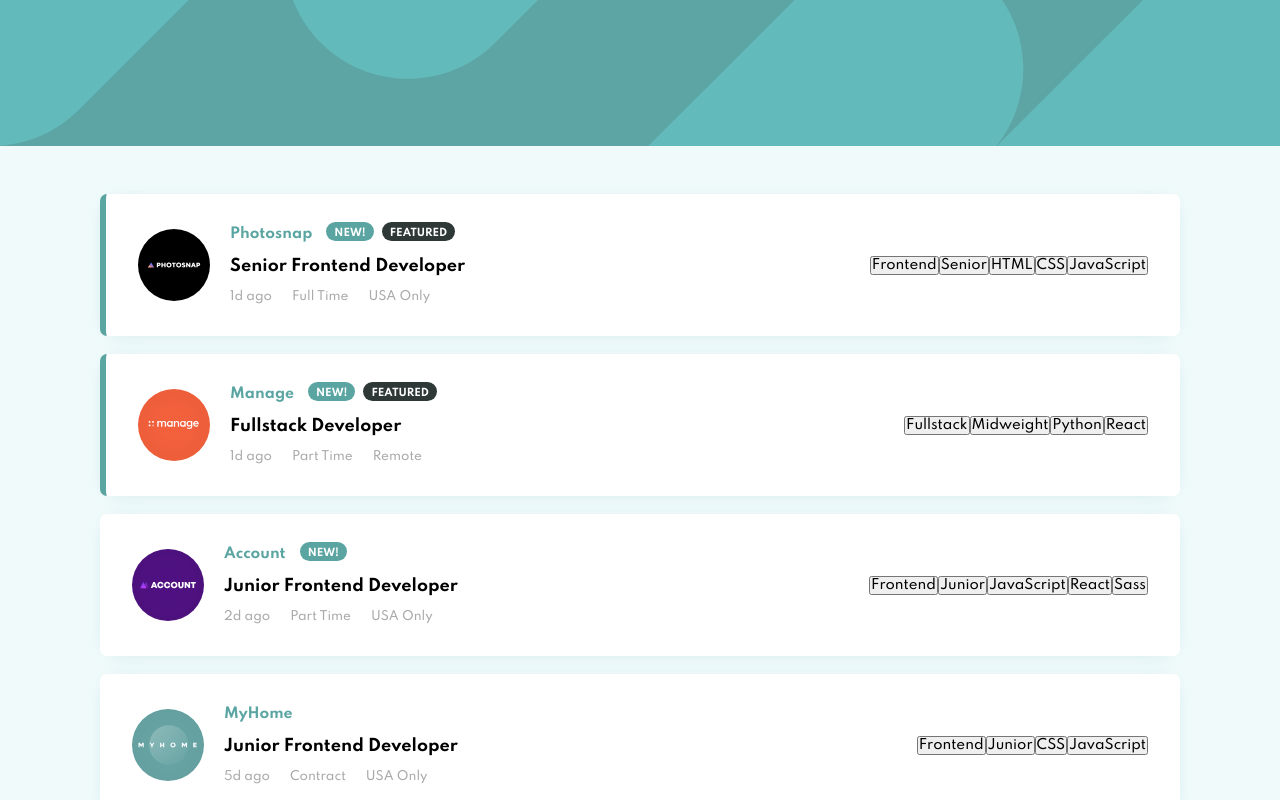
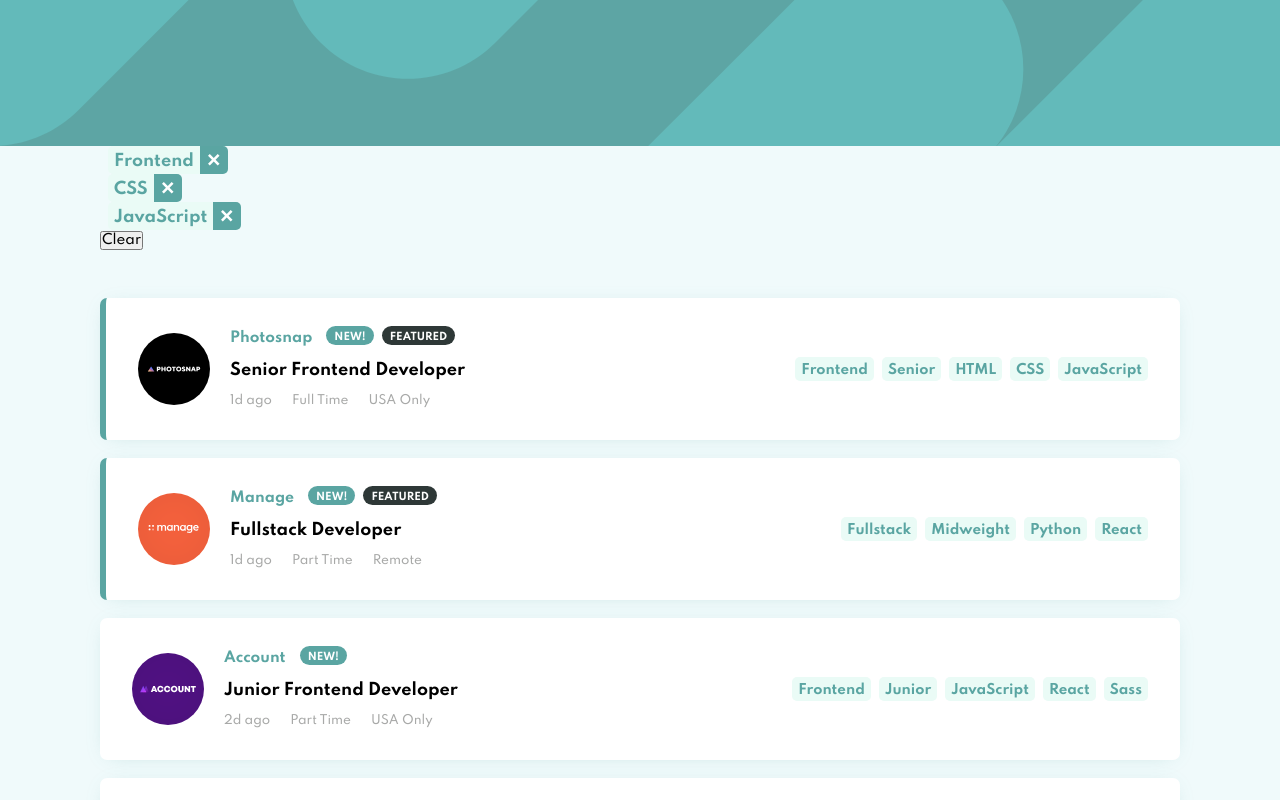
Before and after one commit to feeeyli/job-listings, a React (Create React App) app: page / in a window 1280 px wide. Shown: the top 800 px of the page. Built offline with nearby package versions, Linux system fonts and the light colour scheme.

Commit message:
:construction: create the FilterList component without style

```diff
--- a/src/App.js
+++ b/src/App.js
@@ -1,13 +1,16 @@
-import React from "react";
+import React, { useState } from "react";
 
 import jobs from "./data";
+import FilterList from "./infra/layout/FilterList";
 import JobsList from "./infra/layout/JobsList";
 
 const App = () => {
 	const jobsList = jobs;
+	const [filterList] = useState(["Frontend", "CSS", "JavaScript"]);
 
 	return (
 		<>
+			<FilterList filterList={filterList} />
 			<JobsList jobsList={jobsList} />
 		</>
 	);
--- a/src/infra/input/FilterMethod/index.jsx
+++ b/src/infra/input/FilterMethod/index.jsx
@@ -1,4 +1,5 @@
 import React from "react";
+import "./style.scss";
 
 const FilterMethod = ({ filterName }) => {
 	return (
--- /dev/null
+++ b/src/infra/layout/FilterList/index.jsx
@@ -0,0 +1,23 @@
+import React from "react";
+import FilterItem from "../../components/FilterItem";
+
+const FilterList = ({ filterList }) => {
+	return (
+		<>
+			{filterList.length > 0 && (
+				<div className="filter-list">
+					<div className="filter-list__filters">
+						{filterList.map((filter) => (
+							<FilterItem filterName={filter} key={filter} />
+						))}
+					</div>
+					<button className="filter-list__clear-filters">
+						Clear
+					</button>
+				</div>
+			)}
+		</>
+	);
+};
+
+export default FilterList;
```
